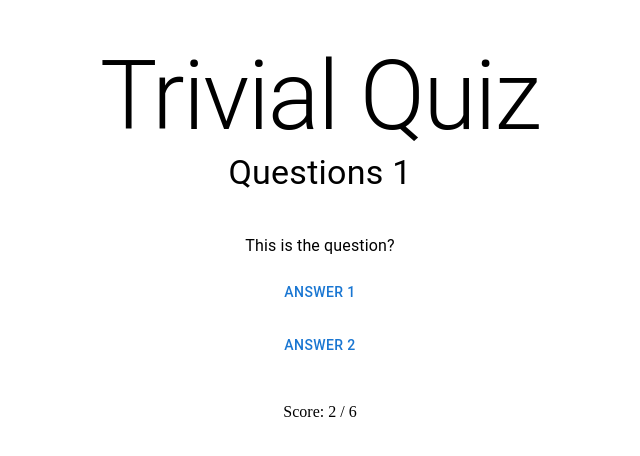
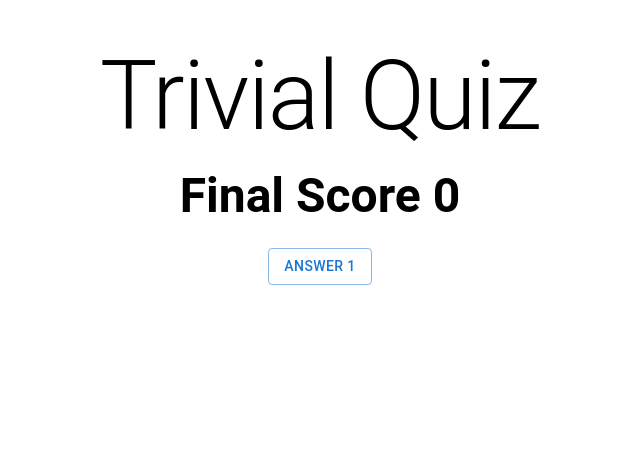
Before and after one commit to Helmut-Tischler/trivialquiz, a React (Create React App) app: page /score in a window 1280 px wide. Shown: the top 456 px of the page, without its empty margins (320-960 px from the left). Built offline with nearby package versions, Linux system fonts and the light colour scheme; no server answers.

Commit message:
es funktioniert. Comments und Design fehlen nocht

```diff
--- a/package.json
+++ b/package.json
@@ -12,6 +12,7 @@
     "@testing-library/react": "^13.4.0",
     "@testing-library/user-event": "^13.5.0",
     "axios": "^1.4.0",
+    "html-entities": "^2.3.3",
     "react": "^18.2.0",
     "react-dom": "^18.2.0",
     "react-redux": "^8.0.5",
--- a/src/hooks/useAxios.js
+++ b/src/hooks/useAxios.js
@@ -7,13 +7,13 @@ const useAxios = ({ url }) => {
     const [response, setResponse] = useState()
     const [error, setError] = useState("")
     const [loading, setLoading] = useState(true)
+    console.log(url)
 
     useEffect(() => {
         try {
             const fetchData = async () => {
                 const response = await axios.get(url)
                 setResponse(response.data)
-                console.log(response.data)
             }
             fetchData()
         } catch (error) {
@@ -24,7 +24,6 @@ const useAxios = ({ url }) => {
 
     }, [url])
 
-    console.log("Ich bin nach dem UseEffekt: ", response)
     return { response, error, loading }
 
 }
--- a/src/pages/FinalScreen.js
+++ b/src/pages/FinalScreen.js
@@ -1,28 +1,24 @@
 import { Button, Typography } from "@mui/material"
 import { Box } from "@mui/system"
-import useAxios from "../hooks/useAxios"
-
+import { useSelector } from "react-redux"
+import { useDispatch } from "react-redux"
+import { handleAmountChange, handleScoreChange } from '../redux/actions'
+import { useNavigate } from "react-router-dom"
 
 const FinalScreen = () => {
-
-    let apiUrl = `/api.php?amout=10`
-
-    const { response, loading } = useAxios({ url: apiUrl })
-    console.log(response)
+    const dispatch = useDispatch()
+    const navigate = useNavigate()
+    const { score } = useSelector(state => state)
+    const handleBackToSettings = () => {
+        dispatch(handleScoreChange(0))
+        dispatch(handleAmountChange(50))
+        navigate("/")
+    }
 
     return (
-        <Box>
-            <Typography variant="h4">Questions 1</Typography>
-            <Typography mt={5}>This is the question?</Typography>
-            <Box mt={2}>
-                <Button>Answer 1</Button>
-            </Box>
-            <Box mt={2}>
-                <Button>Answer 2</Button>
-            </Box>
-            <Box mt={5}>
-                Score: 2 / 6
-            </Box>
+        <Box mt={2}>
+            <Typography variant="h3" fontWeight="bold" mb={3}>Final Score {score}</Typography>
+            <Button onClick={handleBackToSettings} variant="outlined">Answer 1</Button>
         </Box>
     )
 }
--- a/src/pages/Questions.js
+++ b/src/pages/Questions.js
@@ -1,19 +1,29 @@
 import { Button, CircularProgress, Typography } from "@mui/material"
 import { Box } from "@mui/system"
 import useAxios from "../hooks/useAxios"
-import { useSelector } from "react-redux"
+import { useDispatch, useSelector } from "react-redux"
+import { useEffect, useState } from "react"
+import { useNavigate } from "react-router-dom"
+import { decode } from "html-entities"
+import { handleScoreChange } from "../redux/actions"
 
+const getRandomInt = (max) => {
+    return Math.floor(Math.random() * Math.floor(max))
+}
 
 const Questions = () => {
     const {
         question_category,
         question_difficulty,
         question_type,
-        amount_of_question
+        amount_of_question,
+        score,
+    } = useSelector((state) => state)
+    const navigate = useNavigate()
+    const dispatch = useDispatch()
+    console.log(question_category)
 
-    } = useSelector(state => state)
-
-    let apiUrl = `/api.php?amout=${amount_of_question}`
+    let apiUrl = `/api.php?amount=${amount_of_question}`
     if (question_category) {
         apiUrl = apiUrl.concat(`&category=${question_category}`)
     }
@@ -21,10 +31,24 @@ const Questions = () => {
         apiUrl = apiUrl.concat(`&difficulty=${question_difficulty}`)
     }
     if (question_type) {
-        apiUrl = apiUrl.concat(`&ctype=${question_type}`)
+        apiUrl = apiUrl.concat(`&type=${question_type}`)
     }
 
     const { response, loading } = useAxios({ url: apiUrl })
+    const [questionIndex, setQuestionIndex] = useState(0)
+    const [options, setOptions] = useState([])
+
+    console.log(apiUrl)
+    useEffect(() => {
+        if (response?.results.length) {
+            const question = response.results[questionIndex]
+            let answers = [...question.incorrect_answers]
+            answers.splice(
+                getRandomInt(question.incorrect_answers.length), 0, question.correct_answer
+            )
+            setOptions(answers)
+        }
+    }, [response, questionIndex])
 
     if (loading) {
         return (
@@ -34,21 +58,37 @@ const Questions = () => {
         )
     }
 
-    return (
-        <Box>
-            <Typography variant="h4">Questions 1</Typography>
-            <Typography mt={5}>This is the question?</Typography>
-            <Box mt={2}>
-                <Button>Answer 1</Button>
+    const handleClickAnswer = (event) => {
+        const question = response.results[questionIndex]
+        if (event.target.textContent === question.correct_answer) {
+            dispatch(handleScoreChange(score + 1))
+        }
+
+        if (questionIndex + 1 < response.results.length) {
+            setQuestionIndex(questionIndex + 1)
+        } else {
+            navigate("/score")
+        }
+    }
+
+    if (response) {
+        return (
+            <Box>
+                <Typography variant="h4">Questions {questionIndex + 1}</Typography>
+                <Typography mt={5}>{decode(response.results[questionIndex].question)}</Typography>
+                {options.map((data, id) => (
+                    <Box mt={2} key={id}>
+                        <Button onClick={handleClickAnswer} variant="contained">{decode(data)}</Button>
+                    </Box>
+                ))}
+                <Box mt={5}>Score: {score} / {response.results.length}
+                </Box>
             </Box>
-            <Box mt={2}>
-                <Button>Answer 2</Button>
-            </Box>
-            <Box mt={5}>
-                Score: 2 / 6
-            </Box>
-        </Box>
-    )
+        )
+    } else {
+        return <div />
+    }
+
 }
 
 export default Questions
--- a/src/pages/Settings.js
+++ b/src/pages/Settings.js
@@ -42,6 +42,7 @@ const Settings = () => {
         navigate("/questions")
     }
 
+    //console.log(response)
     if (response) {
         return (
             <form onSubmit={handleSubmit}>
```
Also changed, not shown: 1 other file (tests, documents, lock files or other folders).
